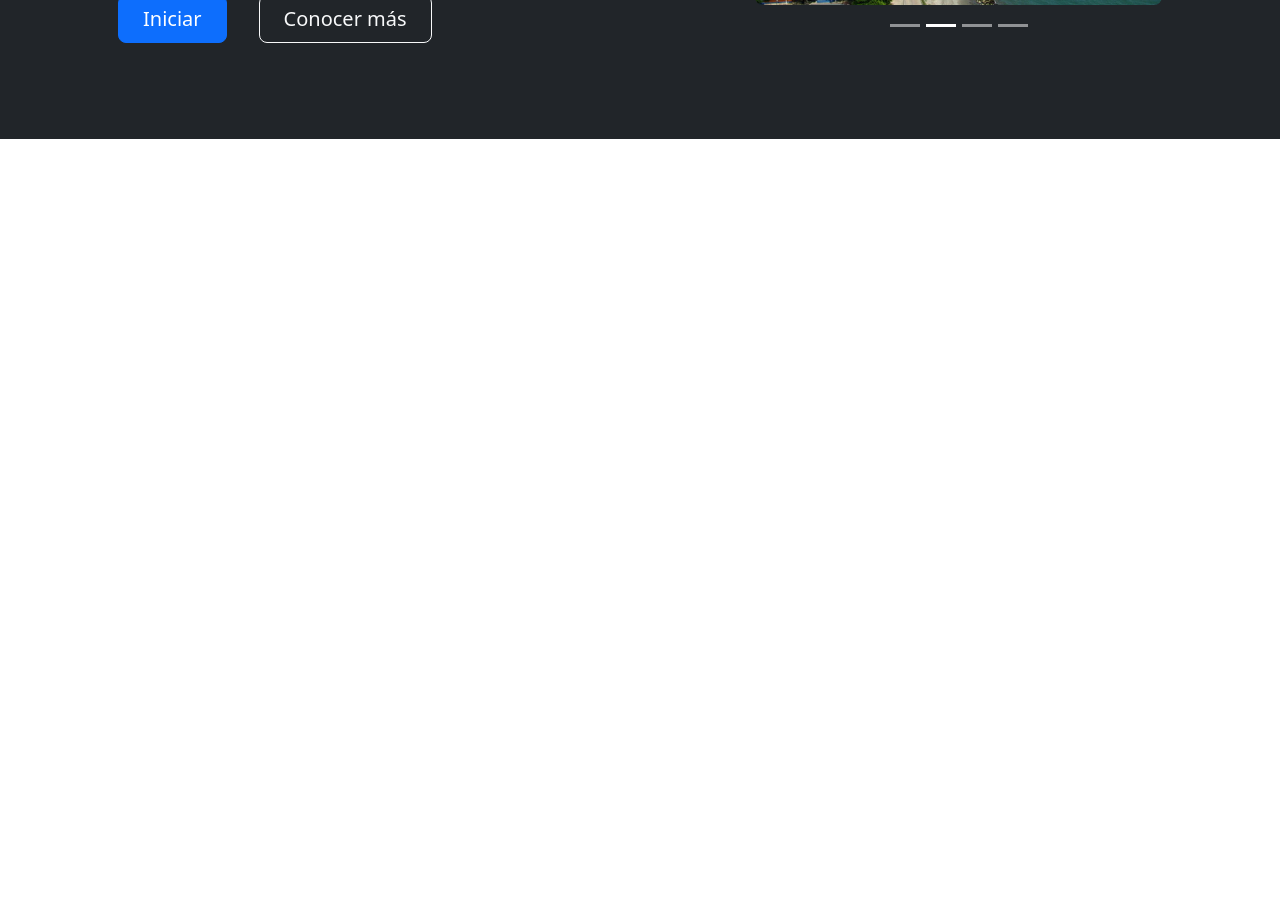
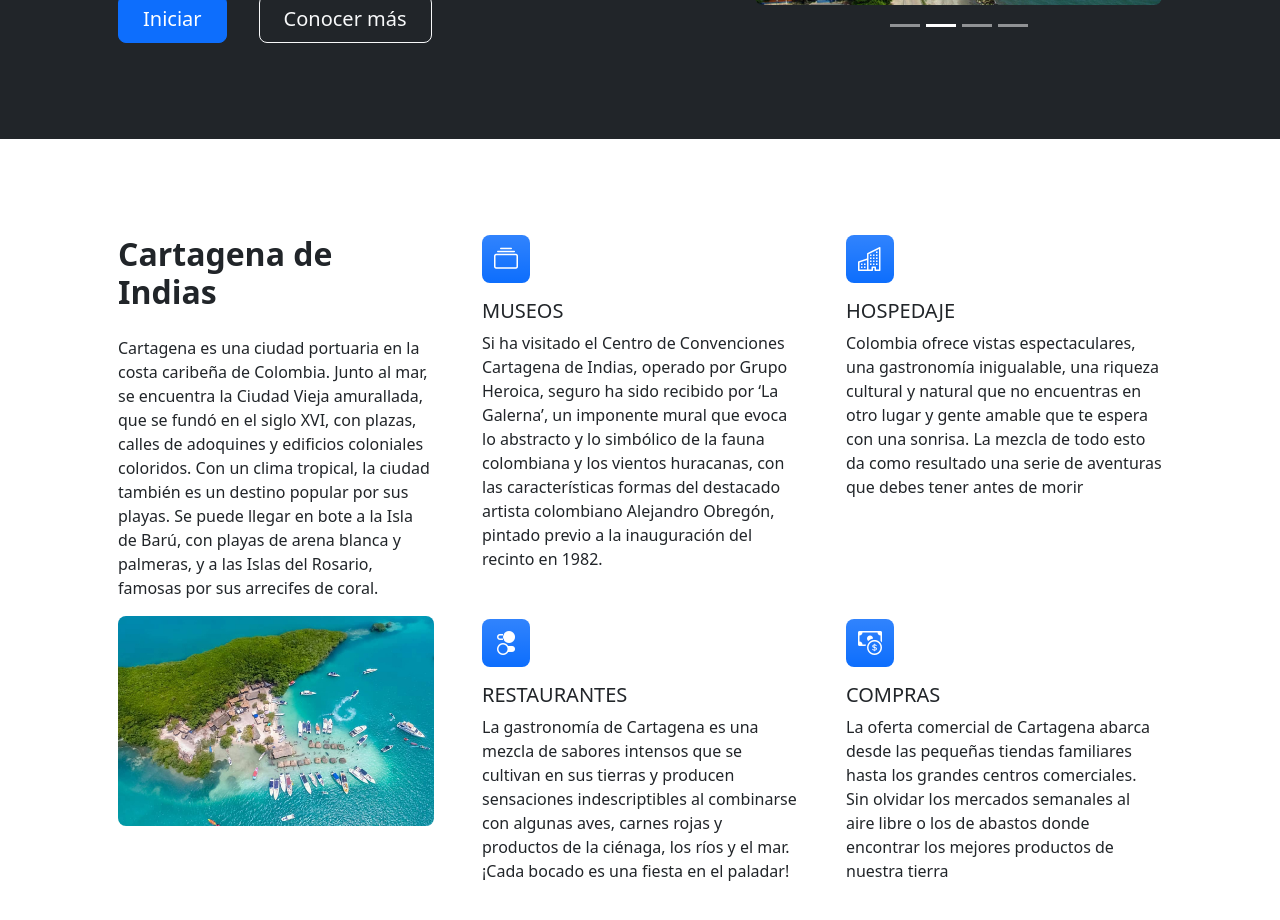
Before and after one commit to andressuarezunir/actividad_3_vue, a Vue app: page / in a window 1280 px wide. Shown: the part 540-1460 px from the top of the page. Before the commit the page ends 800 px from the top, so only its background shows below. Built offline with nearby package versions, Linux system fonts and the light colour scheme.

Commit message:
Features section

```diff
--- /dev/null
+++ b/src/components/FeaturesSection.vue
@@ -0,0 +1,68 @@
+<script setup lang="ts">
+const city = {
+  name: 'Cartagena de Indias',
+  description:
+    'Cartagena es una ciudad portuaria en la costa caribeña de Colombia. Junto al mar, se encuentra la Ciudad Vieja amurallada, que se fundó en el siglo XVI, con plazas, calles de adoquines y edificios coloniales coloridos. Con un clima tropical, la ciudad también es un destino popular por sus playas. Se puede llegar en bote a la Isla de Barú, con playas de arena blanca y palmeras, y a las Islas del Rosario, famosas por sus arrecifes de coral.',
+  image_alt: 'city image',
+  features: [
+    {
+      title: 'MUSEOS',
+      description:
+        'Si ha visitado el Centro de Convenciones Cartagena de Indias, operado por Grupo Heroica, seguro ha sido recibido por ‘La Galerna’, un imponente mural que evoca lo abstracto y lo simbólico de la fauna colombiana y los vientos huracanas, con las características formas del destacado artista colombiano Alejandro Obregón, pintado previo a la inauguración del recinto en 1982.',
+      icon: 'bi bi-collection'
+    },
+    {
+      title: 'HOSPEDAJE',
+      description:
+        'Colombia ofrece vistas espectaculares, una gastronomía inigualable, una riqueza cultural y natural que no encuentras en otro lugar y gente amable que te espera con una sonrisa. La mezcla de todo esto da como resultado una serie de aventuras que debes tener antes de morir',
+      icon: 'bi bi-building'
+    },
+    {
+      title: 'RESTAURANTES',
+      description:
+        'La gastronomía de Cartagena es una mezcla de sabores intensos que se cultivan en sus tierras y producen sensaciones indescriptibles al combinarse con algunas aves, carnes rojas y productos de la ciénaga, los ríos y el mar. ¡Cada bocado es una fiesta en el paladar!',
+      icon: 'bi bi-toggles2'
+    },
+    {
+      title: 'COMPRAS',
+      description:
+        'La oferta comercial de Cartagena abarca desde las pequeñas tiendas familiares hasta los grandes centros comerciales. Sin olvidar los mercados semanales al aire libre o los de abastos donde encontrar los mejores productos de nuestra tierra',
+      icon: 'bi bi-cash-coin'
+    }
+  ]
+}
+</script>
+
+<template>
+  <section class="py-5" id="features">
+    <div class="container px-5 my-5">
+      <div class="row gx-5">
+        <div class="col-lg-4 mb-5 mb-lg-0">
+          <h2 class="fw-bolder mb-0">{{ city.name }}</h2>
+          <br />
+          <p>
+            {{ city.description }}
+          </p>
+          <img
+            src="../assets/img/f4.jpg"
+            class="d-block w-100 rounded-3"
+            alt="{{city.image_alt}}"
+          />
+        </div>
+        <div class="col-lg-8">
+          <div class="row gx-5 row-cols-1 row-cols-md-2">
+            <div class="col mb-5 h-100" v-for="(feature, id) in city.features" v-bind:key="id">
+              <div class="feature bg-primary bg-gradient text-white rounded-3 mb-3">
+                <i :class="feature.icon"></i>
+              </div>
+              <h2 class="h5">{{ feature.title }}</h2>
+              <p class="mb-0">
+                {{ feature.description }}
+              </p>
+            </div>
+          </div>
+        </div>
+      </div>
+    </div>
+  </section>
+</template>
--- a/src/views/HomeView.vue
+++ b/src/views/HomeView.vue
@@ -1,9 +1,11 @@
 <script setup lang="ts">
 import HeroSection from '../components/HeroSection.vue'
+import FeaturesSection from '../components/FeaturesSection.vue'
 </script>
 
 <template>
   <HeroSection />
+  <FeaturesSection />
 </template>
 
 <style></style>
```
